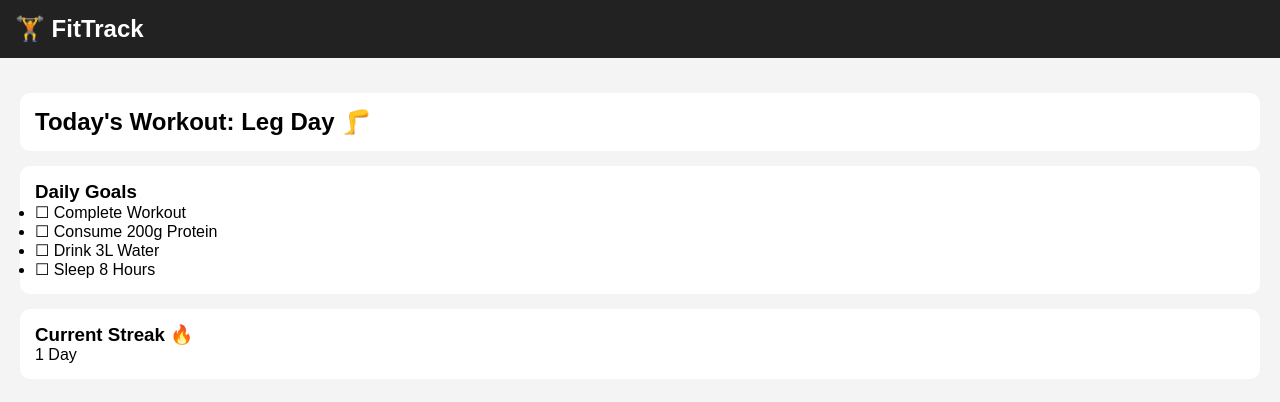
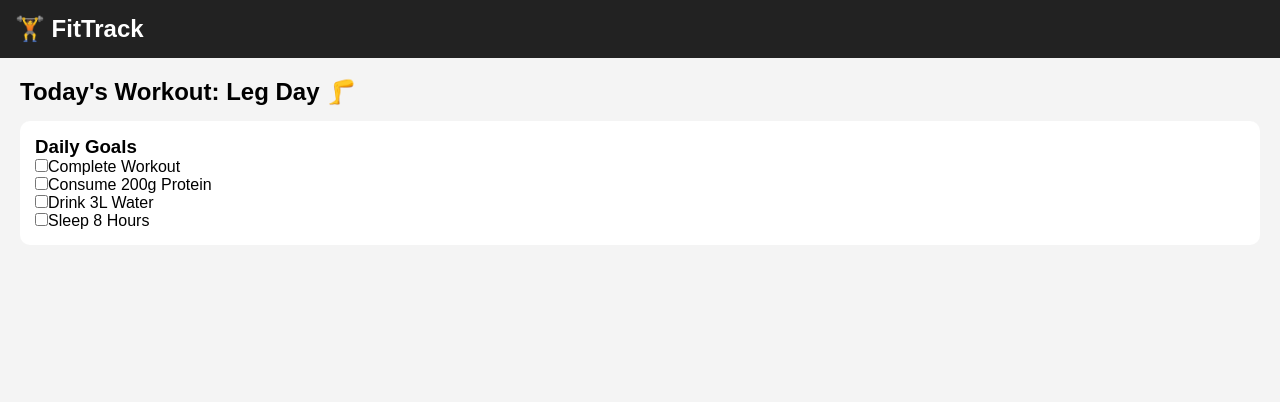
Before and after one commit to sanyabakshi18/fittrack, a React (Vite) app in the folder client/: page / in a window 1280 px wide. Shown: the top 402 px of the page. Built offline with nearby package versions, Linux system fonts and the light colour scheme.

Commit message:
Added interactive daily goal checkboxes

```diff
--- a/client/src/App.jsx
+++ b/client/src/App.jsx
@@ -1,29 +1,58 @@
+import { useState } from "react";
 import Navbar from "./components/Navbar";
 import "./App.css";
 
 function App() {
+  const [workout, setWorkout] = useState(false);
+  const [protein, setProtein] = useState(false);
+  const [water, setWater] = useState(false);
+  const [sleep, setSleep] = useState(false);
+
   return (
     <div>
       <Navbar />
 
       <div className="container">
-        <div className="card">
-          <h2>Today's Workout: Leg Day 🦵</h2>
-        </div>
+        <h2>Today's Workout: Leg Day 🦵</h2>
 
         <div className="card">
           <h3>Daily Goals</h3>
-          <ul>
-            <li>☐ Complete Workout</li>
-            <li>☐ Consume 200g Protein</li>
-            <li>☐ Drink 3L Water</li>
-            <li>☐ Sleep 8 Hours</li>
-          </ul>
-        </div>
 
-        <div className="card">
-          <h3>Current Streak 🔥</h3>
-          <p>1 Day</p>
+          <div>
+            <input
+              type="checkbox"
+              checked={workout}
+              onChange={() => setWorkout(!workout)}
+            />
+            Complete Workout
+          </div>
+
+          <div>
+            <input
+              type="checkbox"
+              checked={protein}
+              onChange={() => setProtein(!protein)}
+            />
+            Consume 200g Protein
+          </div>
+
+          <div>
+            <input
+              type="checkbox"
+              checked={water}
+              onChange={() => setWater(!water)}
+            />
+            Drink 3L Water
+          </div>
+
+          <div>
+            <input
+              type="checkbox"
+              checked={sleep}
+              onChange={() => setSleep(!sleep)}
+            />
+            Sleep 8 Hours
+          </div>
         </div>
       </div>
     </div>
```
